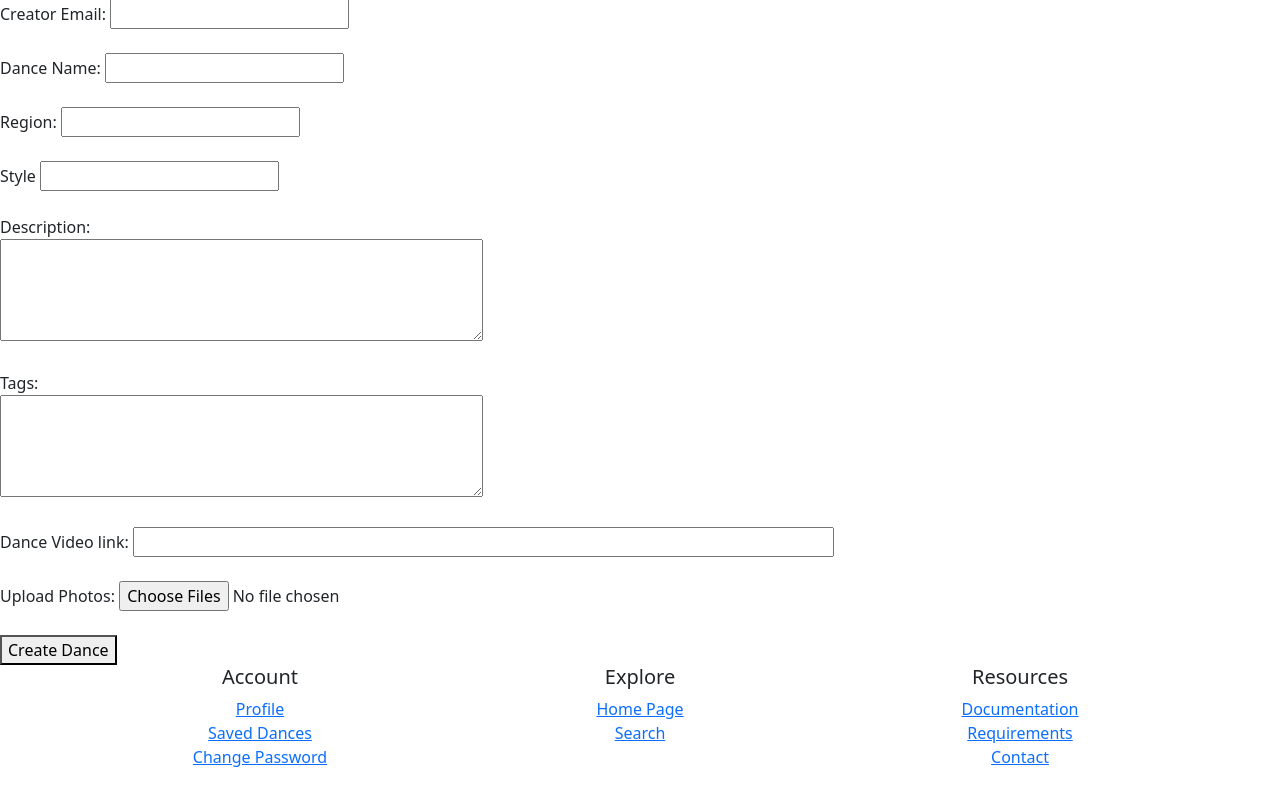
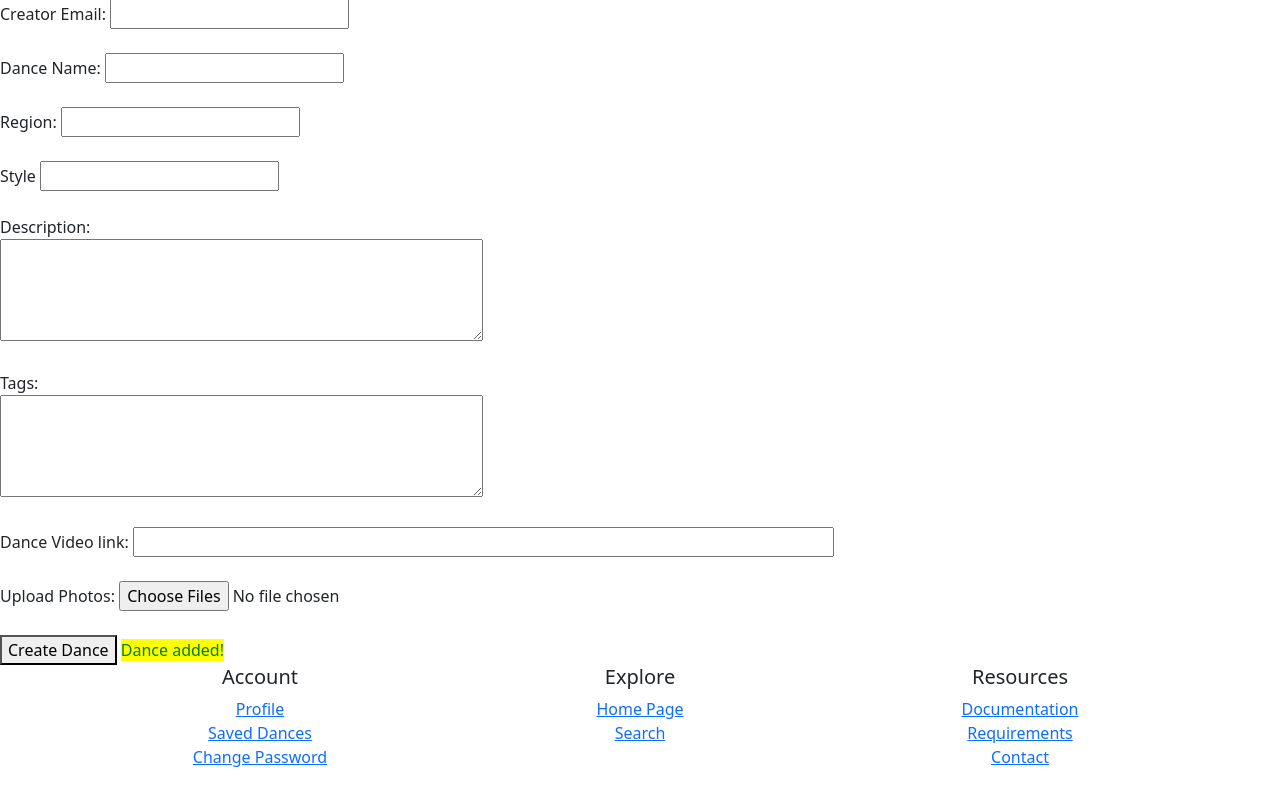
Before and after one commit to Sjoseph9652/Dancopedia_Alligators, a PHP site: the page made by create_dance.php in a window 1280 px wide. Shown: the part 209-994 px from the top of the page. Run offline with PHP 8.4, Linux system fonts and the light colour scheme; a user stored in the database is signed in.

Commit message:
added confirmation when adding a dance

```diff
--- a/create_dance.php
+++ b/create_dance.php
@@ -63,6 +63,15 @@
         <input type="file" id="photos" name="photos" multiple><br><br>
 
         <button type="submit">Create Dance</button>
+
+        <!-- Confirmation to the user that a dance was added to the database -->
+        <?php
+        if (isset($_GET["Successful"])) {
+            echo('<span style="color:Green;background-color:yellow">  Dance added! </span>');
+        }
+        ?>
+
+
     </form>
     <?php include 'includes/footer.php'; ?>
 </body>
--- a/create_dance_connection.php
+++ b/create_dance_connection.php
@@ -52,12 +52,17 @@ mysqli_stmt_execute($stmt);
 mysqli_commit($conn);
 
 $conn->close();
+
+header("location:create_dance.php?Successful=yes"); #Returns back to the form page.
+
 ?>
 
 <!-- After dance is made you can return to the homepage.-->
+ <!--
 <p>
     <h1>Dance created Successfully!</h1>
     <br><br>
     <a href="index.php"><input type="submit" value="Return to Home" id="returnHome" name="returnHome"></a>
         <br><br>
 </p>
+-->
--- a/retrieve_dance.php
+++ b/retrieve_dance.php
@@ -17,7 +17,7 @@ if (mysqli_connect_errno()) {
 }
 
 //sql statement variable
-$sql = " SELECT link, name, description, MimeType, image FROM dances limit 6";
+$sql = "SELECT link, name, description, MimeType, image FROM dances limit 6";
 $result = $conn->query($sql);
 
 /*
```
